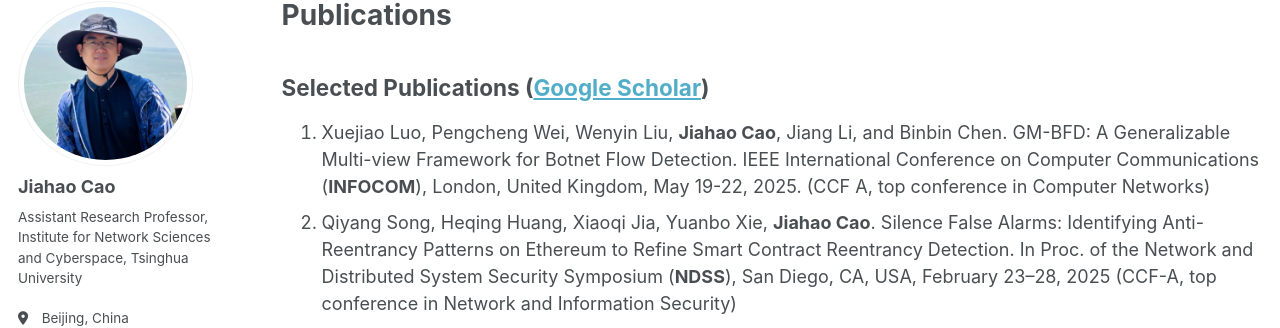
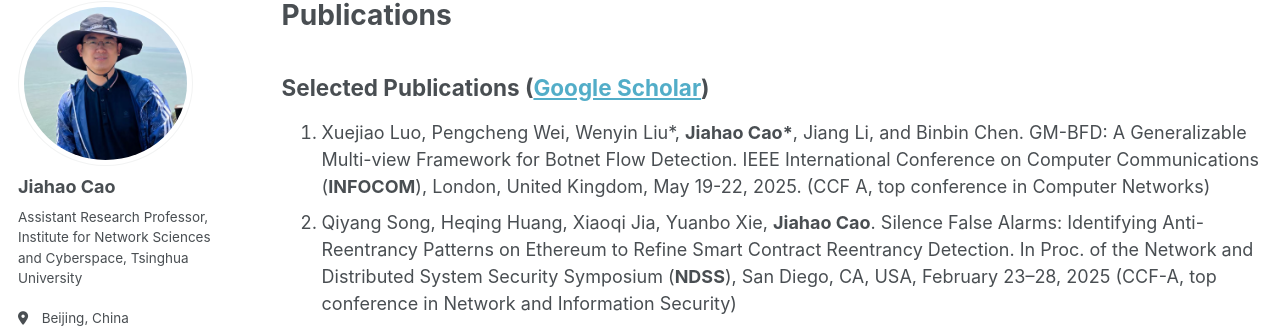
Before and after one commit to caojh15/caojh15.github.io, a Jekyll site: the page built from _pages/publications.md, in a window 1280 px wide and 900 px high. Shown: the part 105-433 px from the top of the window. Built offline with Jekyll 4.4.1, drawn with Linux system fonts in a browser that asks for light colours; some web fonts are replaced; some of the changed text lies outside the part shown.

```diff
--- a/_pages/publications.md
+++ b/_pages/publications.md
@@ -5,7 +5,7 @@ permalink: /publications/
 author_profile: true
 ---
 ## Selected Publications ([Google Scholar](https://scholar.google.com.hk/citations?user=eDrMOVkAAAAJ&hl))
-1. Xuejiao Luo, Pengcheng Wei, Wenyin Liu, **Jiahao Cao**, Jiang Li, and Binbin Chen. GM-BFD: A Generalizable Multi-view Framework for Botnet Flow Detection. IEEE International Conference on Computer Communications (**INFOCOM**), London, United Kingdom, May 19-22, 2025. (CCF A, top conference in Computer Networks)
+1. Xuejiao Luo, Pengcheng Wei, Wenyin Liu*, **Jiahao Cao\***, Jiang Li, and Binbin Chen. GM-BFD: A Generalizable Multi-view Framework for Botnet Flow Detection. IEEE International Conference on Computer Communications (**INFOCOM**), London, United Kingdom, May 19-22, 2025. (CCF A, top conference in Computer Networks)
 2. Qiyang Song, Heqing Huang, Xiaoqi Jia, Yuanbo Xie, **Jiahao Cao**. Silence False Alarms: Identifying Anti-Reentrancy Patterns on Ethereum to Refine Smart Contract Reentrancy Detection. In Proc. of the Network and Distributed System Security Symposium  (**NDSS**), San Diego, CA, USA, February 23–28, 2025 (CCF-A, top conference in Network and Information Security)
 3. Yixiong Ji#, **Jiahao Cao\#**, Qi Li, Yao Liu, Tao Wei, Ke Xu, Jianping Wu. Constructing SDN Covert Timing Channels between Hosts with Unprivileged Attackers. In IEEE/ACM Transactions on Networking (**ToN**), 2024. (CCF A,  top journal in Computer Networks)
 4. Jiang Li, **Jiahao Cao\***, Zili Meng, Renjie Xie, Qi Li, Yuan Yang, Mingwei Xu*. RoLL+: Real-time and Accurate Route Leak Locating with AS Triplet Features at Scale. In IEEE/ACM Transactions on Networking (**ToN**), 2024. (CCF A,  top journal in Computer Networks)
@@ -21,7 +21,7 @@ author_profile: true
 14. **Jiahao Cao**, Qi Li, Renjie Xie, Kun Sun, Guofei Gu, Mingwei Xu, and Yuan Yang. The CrossPath Attack: Disrupting the SDN Control Channel via Shared Links. In Proc. of the 28th USENIX Security Symposium (**USENIX Security**), Santa Clara, CA, USA, August 2019 (Student Travel Grant, First Round Acceptance Ratio: 9.8%=25/254, Total Acceptance Ratio:15.27%=113/740, CCF A,  top conference in Network and Information Security)
 
 ## Papers in 2025
-1. Xuejiao Luo, Pengcheng Wei, Wenyin Liu, **Jiahao Cao**, Jiang Li, and Binbin Chen. GM-BFD: A Generalizable Multi-view Framework for Botnet Flow Detection. IEEE International Conference on Computer Communications (**INFOCOM**), London, United Kingdom, May 19-22, 2025. (CCF A, top conference in Computer Networks)
+1. Xuejiao Luo, Pengcheng Wei, Wenyin Liu*, **Jiahao Cao\***, Jiang Li, and Binbin Chen. GM-BFD: A Generalizable Multi-view Framework for Botnet Flow Detection. IEEE International Conference on Computer Communications (**INFOCOM**), London, United Kingdom, May 19-22, 2025. (CCF A, top conference in Computer Networks)
 2. Qiyang Song, Heqing Huang, Xiaoqi Jia, Yuanbo Xie, **Jiahao Cao**. Silence False Alarms: Identifying Anti-Reentrancy Patterns on Ethereum to Refine Smart Contract Reentrancy Detection. In Proc. of the Network and Distributed System Security Symposium  (**NDSS**), San Diego, CA, USA, February 23–28, 2025 (CCF-A, top conference in Network and Information Security)
 
 ## Papers in 2024
```
